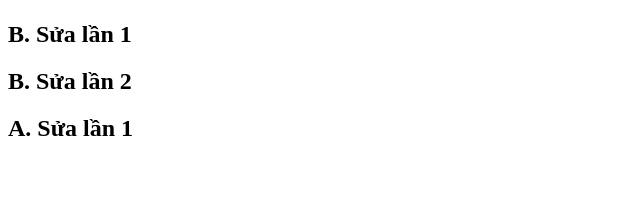
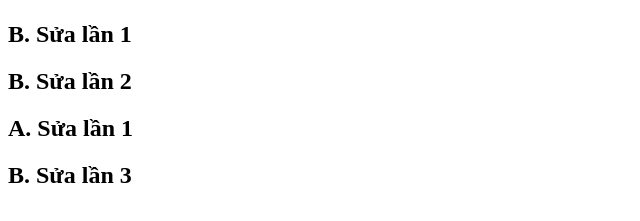
Before and after one commit to dinhhoangthang1992/AB, a plain HTML site: page index.html in a window 1280 px wide. Shown: the part 59-280 px from the top of the page, without its empty margins (0-640 px from the left). Drawn offline with Linux system fonts and the light colour scheme.

Commit message:
4. B. Sửa lần 3

```diff
--- a/index.html
+++ b/index.html
@@ -10,5 +10,6 @@
     <h2>B. Sửa lần 1</h2>
     <h2>B. Sửa lần 2</h2>
     <h2>A. Sửa lần 1</h2>
+    <h2>B. Sửa lần 3</h2>
   </body>
 </html>
```
